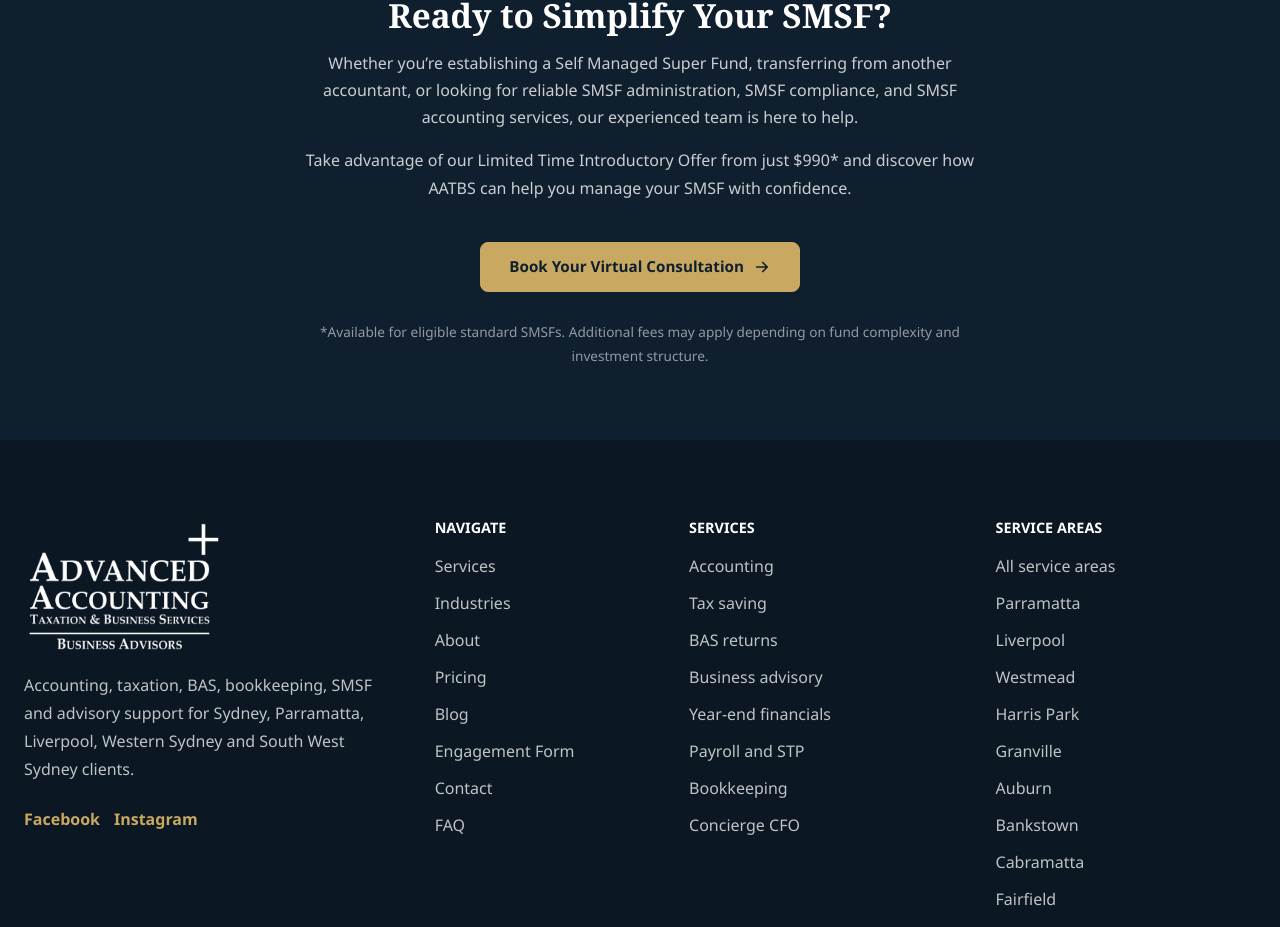
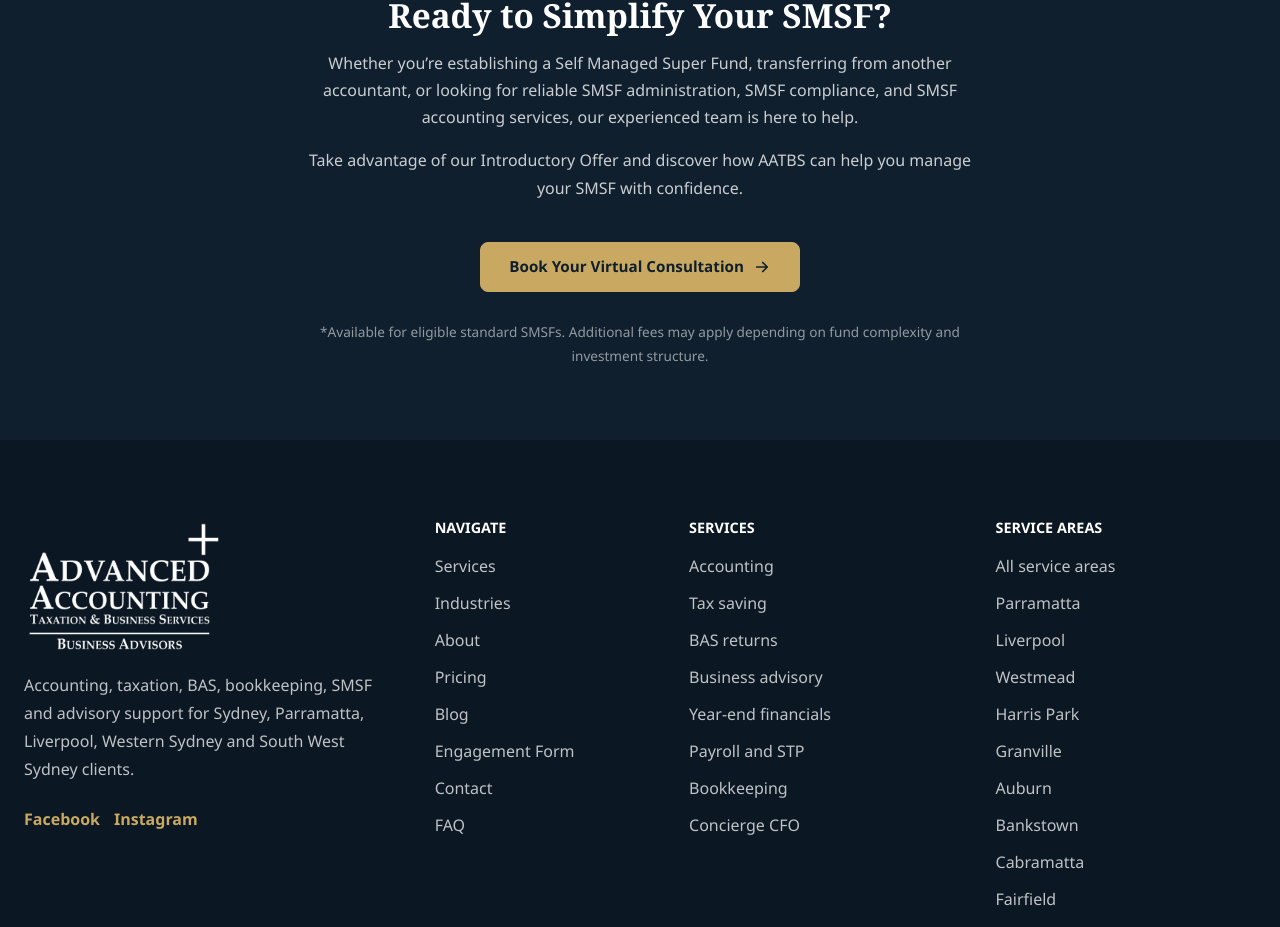
Before and after one commit to CodepaperAI/Advancedtax, a Next.js app: page /smsf-services in a window 1280 px wide. Shown: the part 6871-7798 px from the top of the page. Built offline with nearby package versions, Linux system fonts and the light colour scheme.

Commit message:
Revise SMSF landing page

```diff
--- a/app/smsf-services/page.tsx
+++ b/app/smsf-services/page.tsx
@@ -1117,8 +1117,7 @@ export default function SmsfServicesPage() {
             services, our experienced team is here to help.
           </p>
           <p className="smsf-services-final-cta-sub">
-            Take advantage of our Limited Time Introductory Offer from just
-            $990* and discover how AATBS can help you manage your SMSF with
+            Take advantage of our Introductory Offer and discover how AATBS can help you manage your SMSF with
             confidence.
           </p>
           <div className="smsf-services-final-cta-buttons">
```
